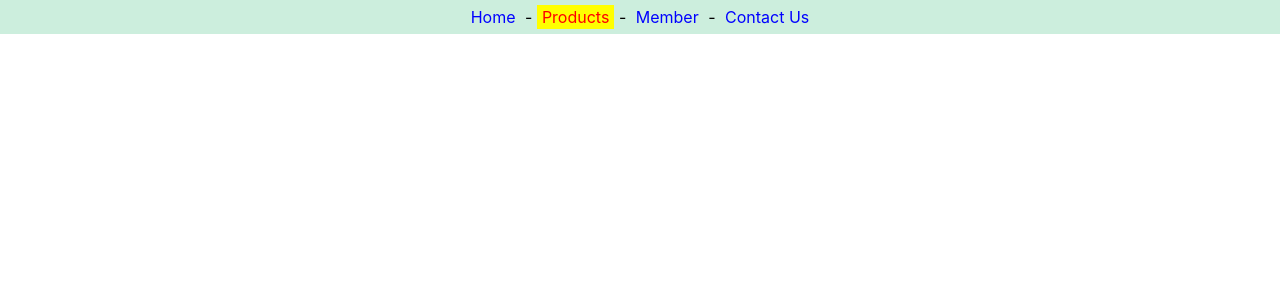
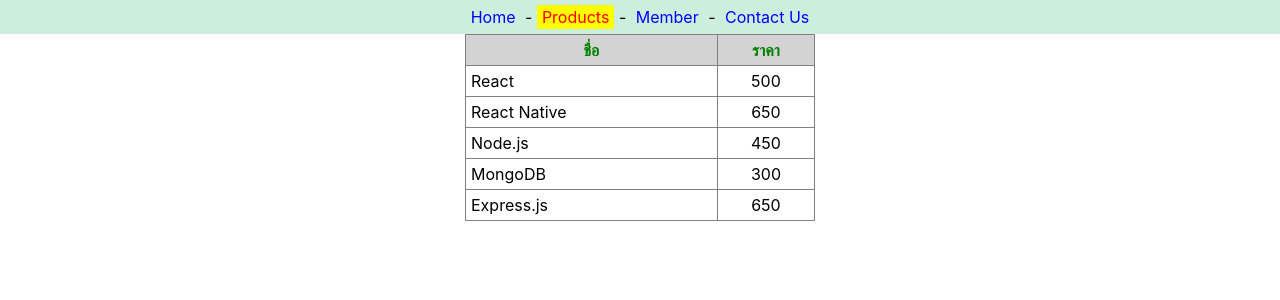
Before and after one commit to thinnak7-jpg/app1, a React (Create React App) app: page /products in a window 1280 px wide. Shown: the top 300 px of the page. Built offline with nearby package versions, Linux system fonts and the light colour scheme.

Commit message:
updata app,home,products,router3.js
อัพเดทจากอันเดิม

```diff
--- a/src/App.js
+++ b/src/App.js
@@ -28,8 +28,11 @@
 // }
 
 import React from 'react'
-import Router2 from "./router2"
-
+import Router3 from './router3'
 export default function App() {
-    return <Router2 />
+  return (
+    <div>
+      <Router3 />
+    </div>
+  )
 }
--- a/src/home.js
+++ b/src/home.js
@@ -5,6 +5,6 @@ return (
 <h3>ร้านค้าของ Thinnakorn</h3>
 รายชื่อ <a href="/products">สินค้า</a> ที่เรามีจำหน่าย<br/>
 แต่ท่านต้องเป็น <a href="/member">สมาชิก</a> จึงจะสั่งซื้อได้<br/>
-หากมีข้อสงสัย <a href="/contact">โปรดติดต่อเรา</a></p>
+หากมีข้อสงสัย <a href="/contact">ติดต่อเรา</a></p>
 )
 }
--- a/src/products.js
+++ b/src/products.js
@@ -7,7 +7,7 @@ export default class Products extends Component {
     ['React Native', 650],
     ['Node.js', 450],
     ['MongoDB', 300],
-    ['Express.js', 660]
+    ['Express.js', 650]
   ]
   render() {
     return (
--- a/src/router3.js
+++ b/src/router3.js
@@ -19,3 +19,13 @@ export default function Router3() {
         <NavLink to='/contact' className={({isActive})=> isActive?"active_menu":"menu"}>
           Contact Us</NavLink>
       </nav>
+      <Routes style={{margin: '20px'}}>
+        <Route path="/" element={<Home/>} />
+        <Route path="/products" element={<Products/>} />
+        <Route path="/member" Component={Member} />
+        <Route path="/contact" element={<div style={{textAlign:'center'}}>Contact Page</div>} />
+        <Route path="/*" element={<div style={{textAlign:'center'}}>Error 404 Not Found</div>}/>
+      </Routes>
+    </BrowserRouter>
+  )
+}
```
